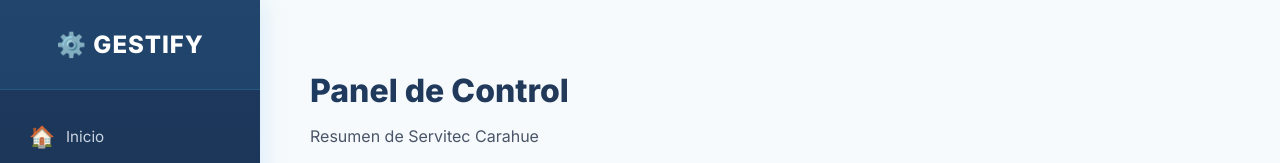
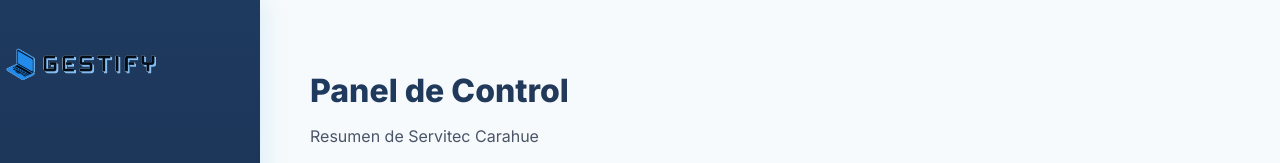
Before and after one commit to joxquinnn/Gestify, a React app in the folder Frontend/: page /dashboard in a window 1280 px wide. Shown: the top 163 px of the page. Built offline with nearby package versions, Linux system fonts and the light colour scheme; no server answers; sample sign-in values are in the browser's storage; the HTML template or start-up script is replaced by a standard one; a web font is replaced by a local one.

Commit message:
Update Sidebar.tsx

```diff
--- a/Frontend/src/components/dashboard/Sidebar.tsx
+++ b/Frontend/src/components/dashboard/Sidebar.tsx
@@ -5,9 +5,13 @@ const Sidebar: React.FC = () => {
 
     return (
         <aside className="sidebar">
-            <div className="sidebar-logo">
-                ⚙️ Gestify
-            </div>
+            <div className="logo">
+            <img
+              src="/images/Gestify-logo-empresa.png"
+              alt="Gestify - Control y Eficiencia"
+              className="logo-image"
+            />
+          </div>
 
             <nav>
                 <NavLink
```
